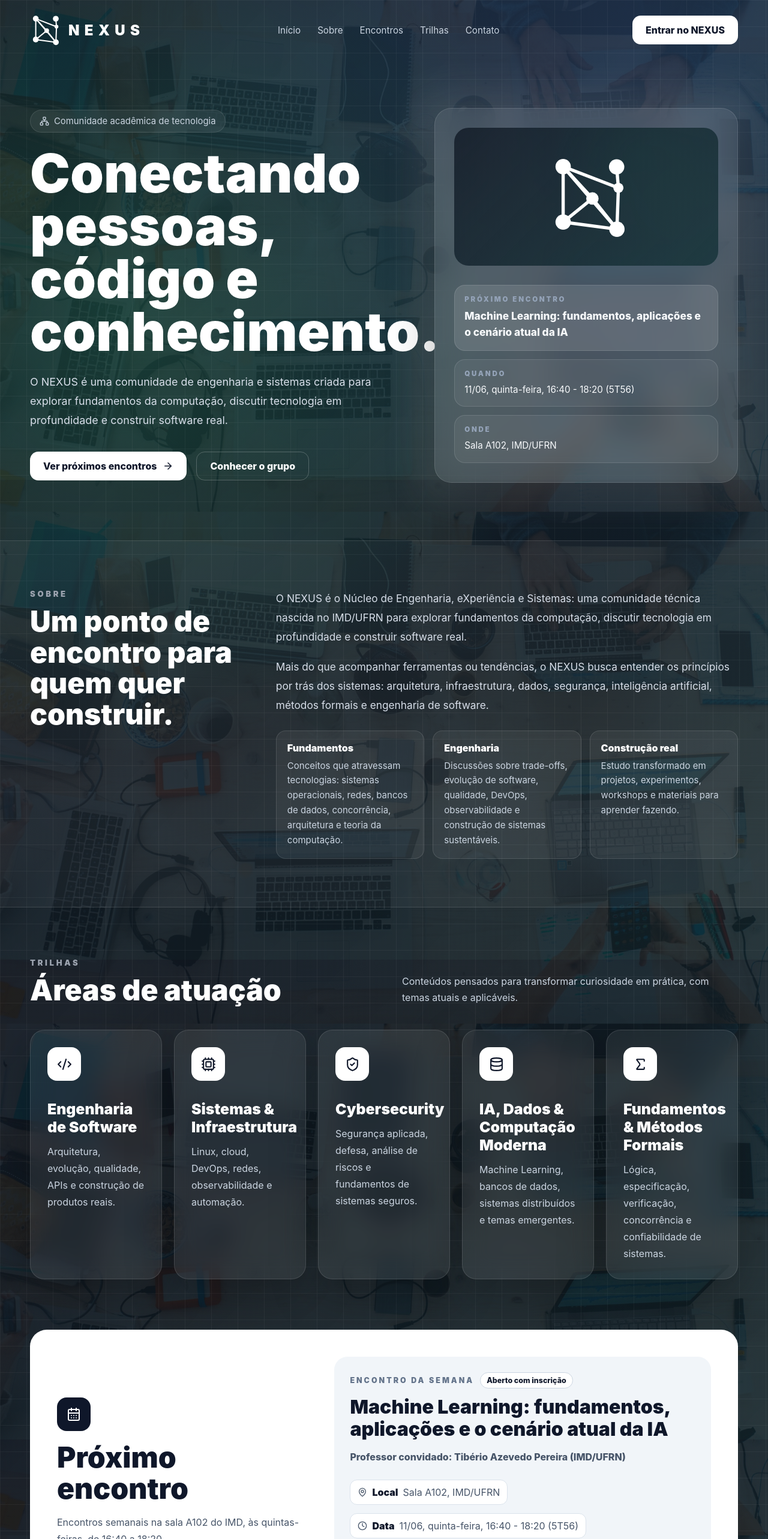
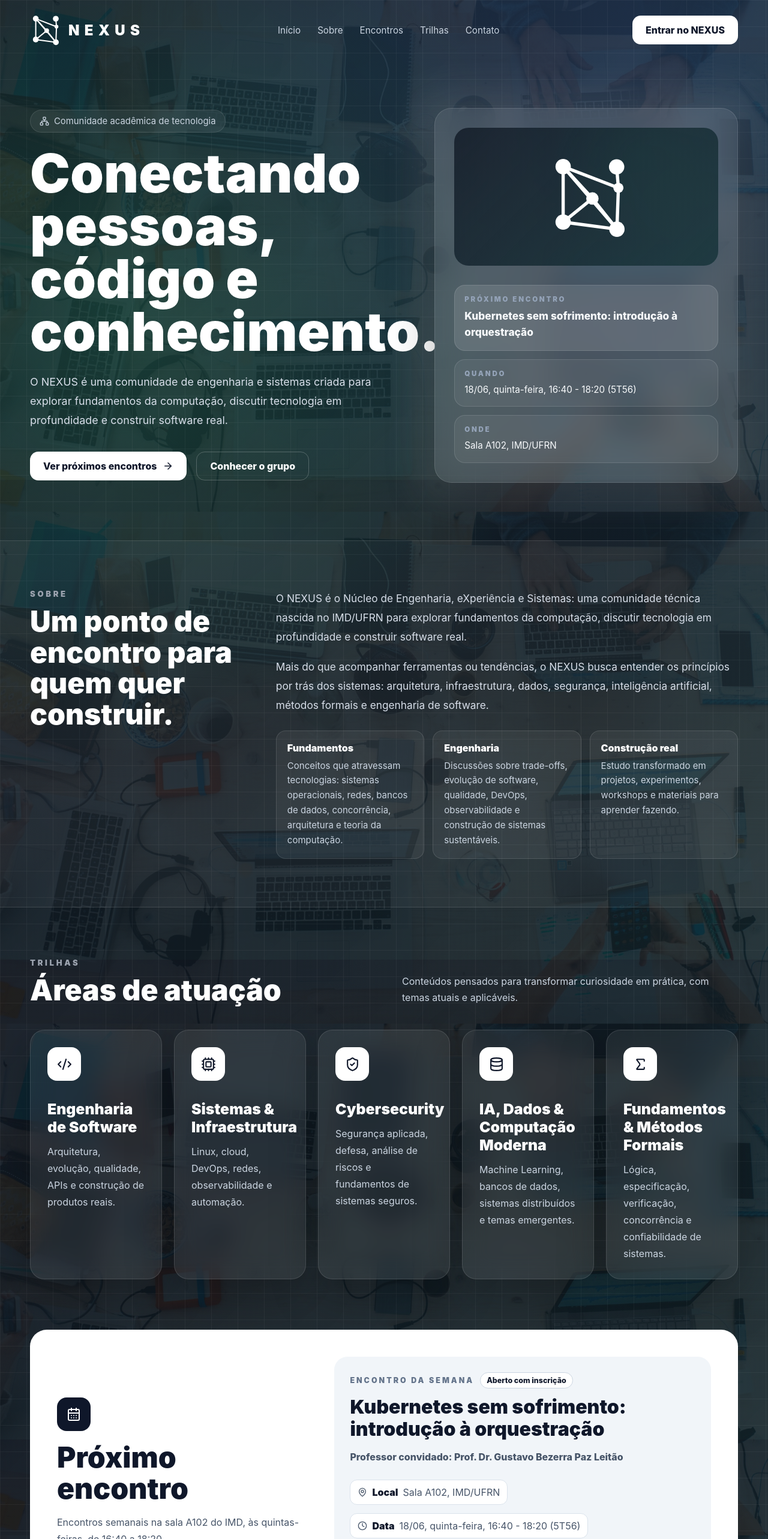
Before and after one commit to IuryFredson/nexus-site, a React (Vite) app: page / in a window 1280 px wide. Shown: the top 2566 px of the page at 60% size. Built offline with nearby package versions, Linux system fonts and the light colour scheme.

Commit message:
content: update Kubernetes event

```diff
--- a/src/main.jsx
+++ b/src/main.jsx
@@ -188,11 +188,11 @@
             <div className="event-list">
               <article className="event-card event-card-featured">
                 <div>Próximo encontro</div>
-                <p>Machine Learning: fundamentos, aplicações e o cenário atual da IA</p>
+                <p>Kubernetes sem sofrimento: introdução à orquestração</p>
               </article>
               <article className="event-card">
                 <div>Quando</div>
-                <p>11/06, quinta-feira, 16:40 - 18:20 (5T56)</p>
+                <p>18/06, quinta-feira, 16:40 - 18:20 (5T56)</p>
               </article>
               <article className="event-card">
                 <div>Onde</div>
@@ -276,17 +276,17 @@
                 <p>Encontro da semana</p>
                 <span>Aberto com inscrição</span>
               </div>
-              <h3>Machine Learning: fundamentos, aplicações e o cenário atual da IA</h3>
-              <p className="guest-speaker">Professor convidado: Tibério Azevedo Pereira (IMD/UFRN)</p>
+              <h3>Kubernetes sem sofrimento: introdução à orquestração</h3>
+              <p className="guest-speaker">Professor convidado: Prof. Dr. Gustavo Bezerra Paz Leitão</p>
               <div className="talk-meta">
                 <span>
                   <MapPin size={16} /> <strong>Local</strong> Sala A102, IMD/UFRN
                 </span>
                 <span>
-                  <Clock size={16} /> <strong>Data</strong> 11/06, quinta-feira, 16:40 - 18:20 (5T56)
+                  <Clock size={16} /> <strong>Data</strong> 18/06, quinta-feira, 16:40 - 18:20 (5T56)
                 </span>
               </div>
-              <a className="button button-dark" href="https://docs.google.com/forms/d/e/1FAIpQLSf1w_Og0QU5VeJuUPoQnS5dUglQHiC5HBkRkx3gOaqHBPIKag/viewform?usp=dialog" target="_blank" rel="noreferrer">
+              <a className="button button-dark" href="https://docs.google.com/forms/d/e/1FAIpQLScuUzEBSKetAp4prcnRDIbgWh9B5WEHVy0O8bwHGjX3lxvuBA/viewform?usp=dialog" target="_blank" rel="noreferrer">
                 Quero participar
               </a>
             </article>
```
